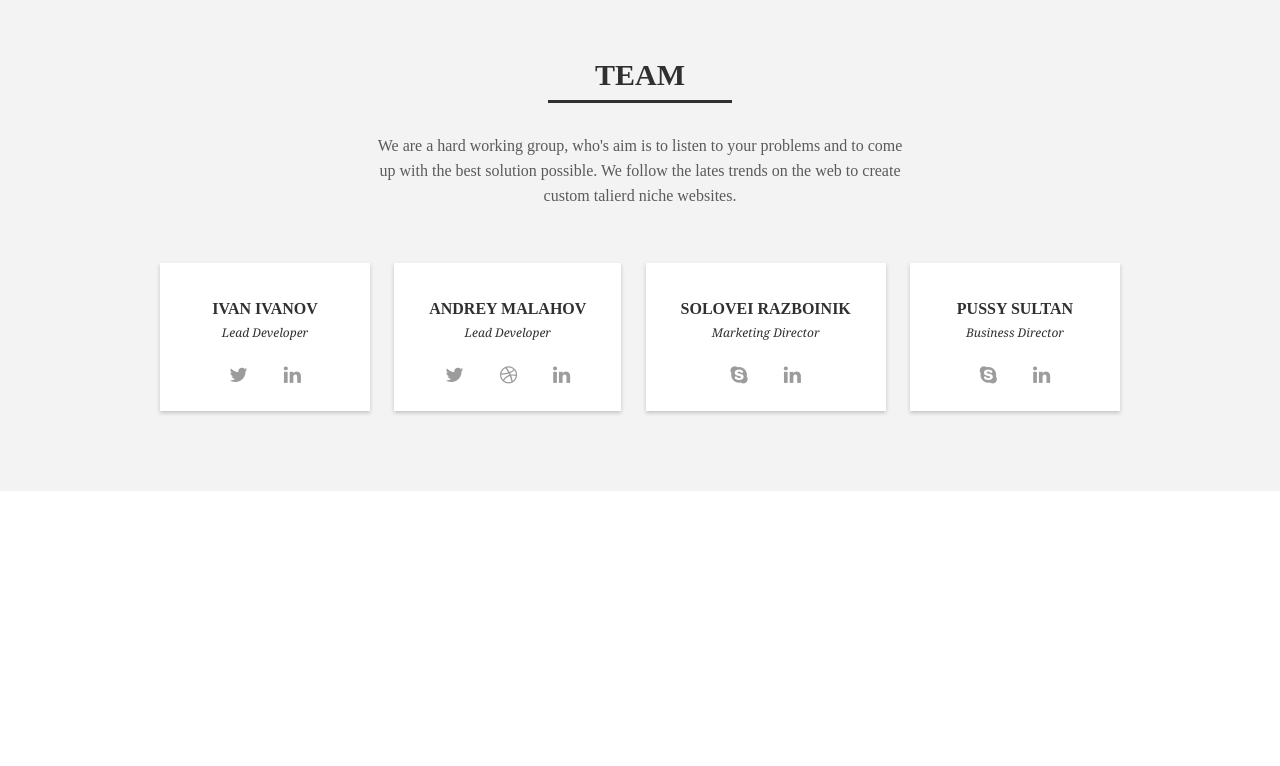
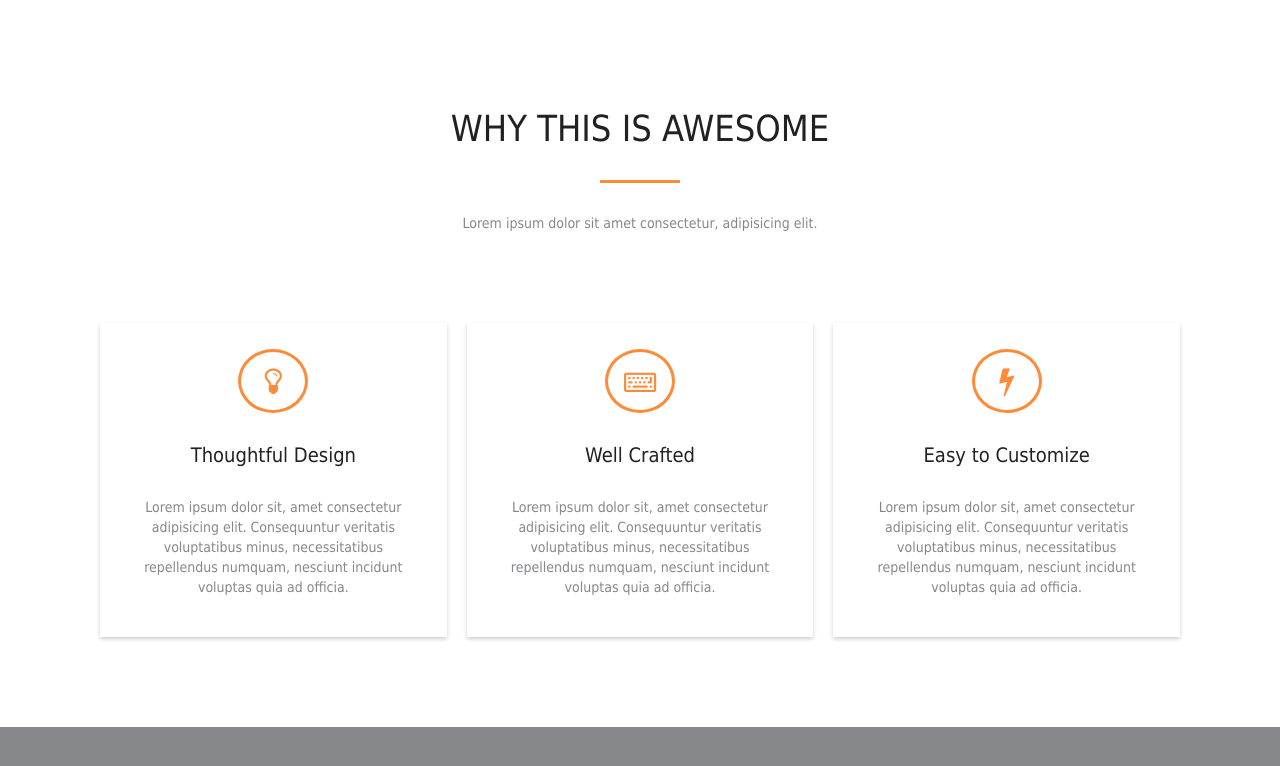
Before and after one commit to Irtymd/---------HTML-CSS, a plain HTML site: page задание 3/index.html in a window 1280 px wide. Drawn offline with Linux system fonts and the light colour scheme; a web font is replaced by a local one.

Commit message:
Ready_last

```diff
--- a/задание 3/css/style.css
+++ b/задание 3/css/style.css
@@ -1,100 +1,83 @@
-@font-face {
-    font-family: Gotham;
-    src: url(../fonts/Gotham-Bold.otf);
-}
-@font-face {
-    font-family: Proxima;
-    src: url(../fonts/proximanova-regular.otf);
-}
-
 * {
     box-sizing: border-box;
 }
 body {
     margin: 0;
+    background-color: #86878b;
+}
+.work {
+    background-color: #fff;
 }
 .container {
-    width: 960px;
+    width: 1100px;
     margin: 0 auto;
 }
-.team {
-    background-color: #f3f3f3;
+.inner {
+    text-align: center;
+    padding-top: 77px;
 }
-.team__inner {
-    text-align: center;
+.in__title {
+    font-size: 36px;
+    font-family: Tahoma;
+    color: rgb(33, 33, 33);
+    line-height: 43px;
+    text-transform: uppercase;
+    margin: 30px;
+    font-weight: normal;
 }
-.team__title {
-    font-family: Gotham;
-    font-size: 30px;
-    font-family: "Gotham";
-    color: rgb(48, 48, 48);
-    font-weight: bold;
-    text-transform: uppercase;
-    line-height: 50px;
-    margin: 0;
-    padding-top: 50px;
-}
-.team__line {
-    width: 184px;
+.line {
+    width: 80px;
     height: 3px;
-    background-color: #303030;
+    background-color: #ff8b38;
     margin: 0 auto;
 }
-.team__text {
-    font-family: Proxima;
-    font-size: 16px;
-    color: rgb(90, 90, 90);
-    line-height: 25px;
-    margin: 0 auto;
-    padding-top: 30px;
-    width: 540px;
+.text__in {
+    font-size: 14px;
+    font-family: Tahoma;
+    color: rgb(134, 135, 139);
+    line-height: 20px;
+    margin: 30px;
 }
 .cards {
     display: flex;
     justify-content: space-between;
     padding-bottom: 80px;
-    padding-top: 55px;
+    padding-top: 50px;
 }
-.item {
+.items {
     text-align: center;
     background-color: #fff;
     box-shadow: 0px 2px 4px 0px rgba(0, 1, 1, 0.2);
-    min-width: 210px;
-    padding: 20px 35px;
-}
-.item__img {
-    margin-bottom: 10px;
-}
-.item__title {
-    font-family: Gotham;
-    font-size: 16px;
-    color: rgb(48, 48, 48);
-    font-weight: bold;
-    text-transform: uppercase;
-    line-height: 16px;
-    margin: 0;
-    margin-bottom: 10px;
-}
-.item__text {
-    font-family: Georgia;
-    font-size: 12px;
-    color: rgb(48, 48, 48);
-    font-style: italic;
-    line-height: 12px;
-    margin: 0;
-    margin-bottom: 20px;
-}
-.icons {
+    min-width: 340px;
+    padding: 26px;
+    margin: 10px;
 }
 .fa {
+    color: #ff8b38;
+    font-size: 30px;
+    border: 3px solid #ff8b38;
+    border-radius: 50%;
+    min-width: 70px;
+    padding: 14px;
+}
+.little__tit {
     font-size: 20px;
-    color: #9c9c9c;
-    margin: 0 10px;
-    padding: 6px;
+    font-family: Tahoma;
+    color: rgb(33, 33, 33);
+    line-height: 24px;
+    margin: 30px;
+    font-weight: normal;
+}
+.text {
+    font-size: 14px;
+    font-family: Tahoma;
+    color: rgb(134, 135, 139);
+    line-height: 20px;
 }
 .fa:hover {
-    border-radius: 50%;
+    background-color: #ff8b38;
     color: #fff;
-    background-color: #b5b5b5;
-    padding: 6px;
 }
+.items:hover {
+    background-color: antiquewhite;
+}
--- a/задание 3/index.html
+++ b/задание 3/index.html
@@ -4,57 +4,36 @@
     <meta charset="UTF-8">
     <meta http-equiv="X-UA-Compatible" content="IE=edge">
     <meta name="viewport" content="width=device-width, initial-scale=1.0">
-    <title>Document</title>
     <link rel="stylesheet" href="css/font-awesome.min.css">
     <link rel="stylesheet" href="css/style.css">
+    <title>Document2</title>
 </head>
 <body>
-    <div class="team">
+    <div class="work">
         <div class="container">
-            <div class="team__inner">
-                <h2 class="team__title">Team</h2>
-                <div class="team__line"></div>
-                <p class="team__text">We are a hard working group, who's aim is to listen to your problems and to come up with the best solution possible. We follow the lates trends on the web to create custom talierd niche websites.</p>
+            <div class="inner">
+                <h2 class="in__title">Why this is awesome</h2>
+                <div class="line"></div>
+                <p class="text__in">Lorem ipsum dolor sit amet consectetur, adipisicing elit.</p>
             </div>
             <div class="cards">
-                <div class="item">
-                    <img src="../igm/Layer 19.png" alt="" class="item__img">
-                    <h3 class="item__title">Ivan Ivanov</h3>
-                    <p class="item__text">Lead Developer</p>
-                    <div class="icons">
-                        <a href ="#"><i class="fa fa-twitter" aria-hidden="true"></a></i>
-                        <a href ="#"><i class="fa fa-linkedin" aria-hidden="true"></a></i>
-                    </div>
+                <div class="items">
+                    <a href ="#"><i class="fa fa-lightbulb-o" aria-hidden="true"></a></i>
+                    <h3 class="little__tit">Thoughtful Design</h3>
+                    <p class="text">Lorem ipsum dolor sit, amet consectetur adipisicing elit. Consequuntur veritatis voluptatibus minus, necessitatibus repellendus numquam, nesciunt incidunt voluptas quia ad officia.</p>
                 </div>
-                <div class="item">
-                    <img src="../igm/Layer 20.png" alt="" class="item__img">
-                    <h3 class="item__title">Andrey Malahov</h3>
-                    <p class="item__text">Lead Developer</p>
-                    <div class="icons">
-                        <a href ="#"><i class="fa fa-twitter" aria-hidden="true"></a></i>
-                        <a href ="#"><i class="fa fa-dribbble" aria-hidden="true"></a></i>
-                        <a href ="#"><i class="fa fa-linkedin" aria-hidden="true"></a></i>
-                    </div>
+                <div class="items">
+                    <a href ="#"><i class="fa fa-keyboard-o" aria-hidden="true"></a></i>
+                    <h3 class="little__tit">Well Crafted</h3>
+                    <p class="text">Lorem ipsum dolor sit, amet consectetur adipisicing elit. Consequuntur veritatis voluptatibus minus, necessitatibus repellendus numquam, nesciunt incidunt voluptas quia ad officia.</p>
                 </div>
-                <div class="item">
-                    <img src="../igm/Layer 21.png" alt="" class="item__img">
-                    <h3 class="item__title">Solovei Razboinik</h3>
-                    <p class="item__text">Marketing Director</p>
-                    <div class="icons">
-                        <a href ="#"><i class="fa fa-skype" aria-hidden="true"></a></i>
-                        <a href ="#"><i class="fa fa-linkedin" aria-hidden="true"></a></i>
-                    </div>
-                </div>
-                <div class="item">
-                    <img src="../igm/Layer 22.png" alt="" class="item__img">
-                    <h3 class="item__title">Pussy Sultan</h3>
-                    <p class="item__text">Business Director</p>
-                    <div class="icons">
-                        <a href ="#"><i class="fa fa-skype" aria-hidden="true"></a></i>
-                        <a href ="#"><i class="fa fa-linkedin" aria-hidden="true"></a></i>
-                    </div>
+                <div class="items">
+                    <a href ="#"><i class="fa fa-bolt" aria-hidden="true"></a></i>
+                    <h3 class="little__tit">Easy to Customize</h3>
+                    <p class="text">Lorem ipsum dolor sit, amet consectetur adipisicing elit. Consequuntur veritatis voluptatibus minus, necessitatibus repellendus numquam, nesciunt incidunt voluptas quia ad officia.</p>
                 </div>
             </div>
+        </div>
     </div>
 </body>
 </html>
```
